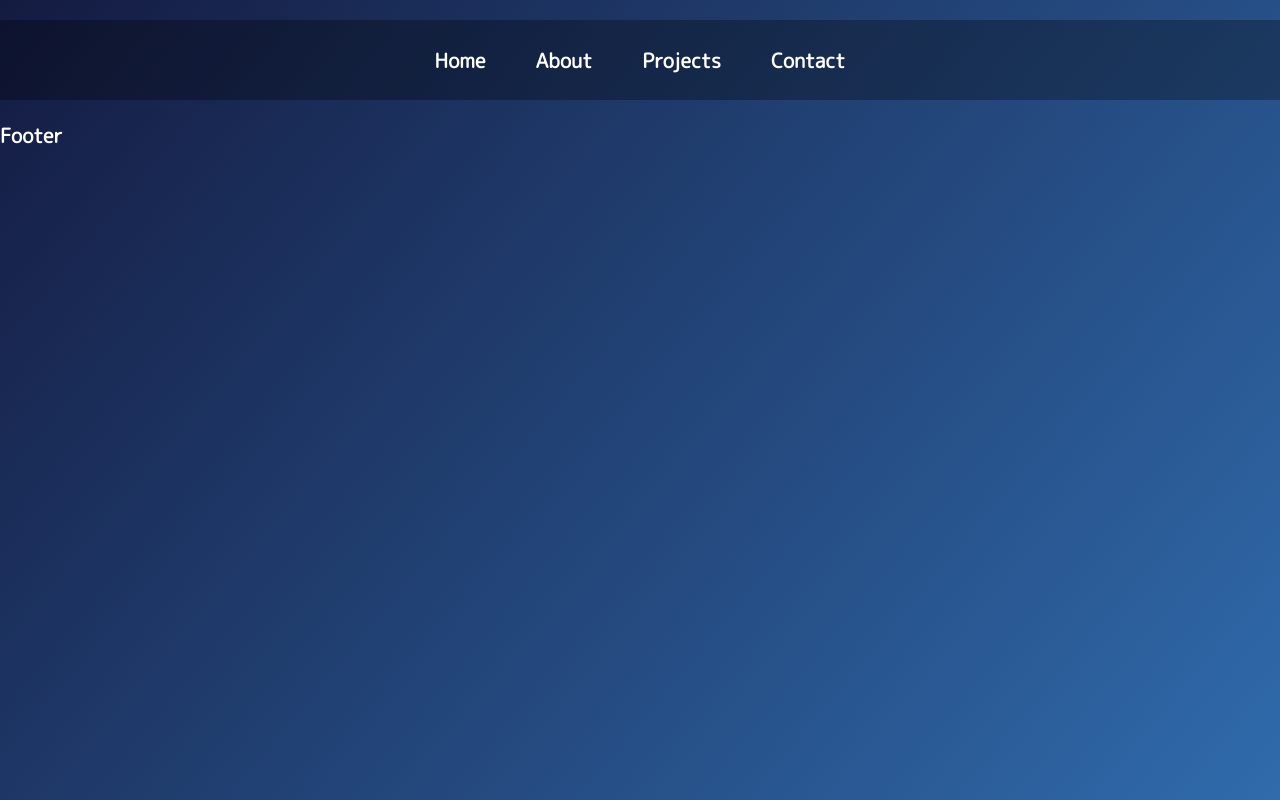
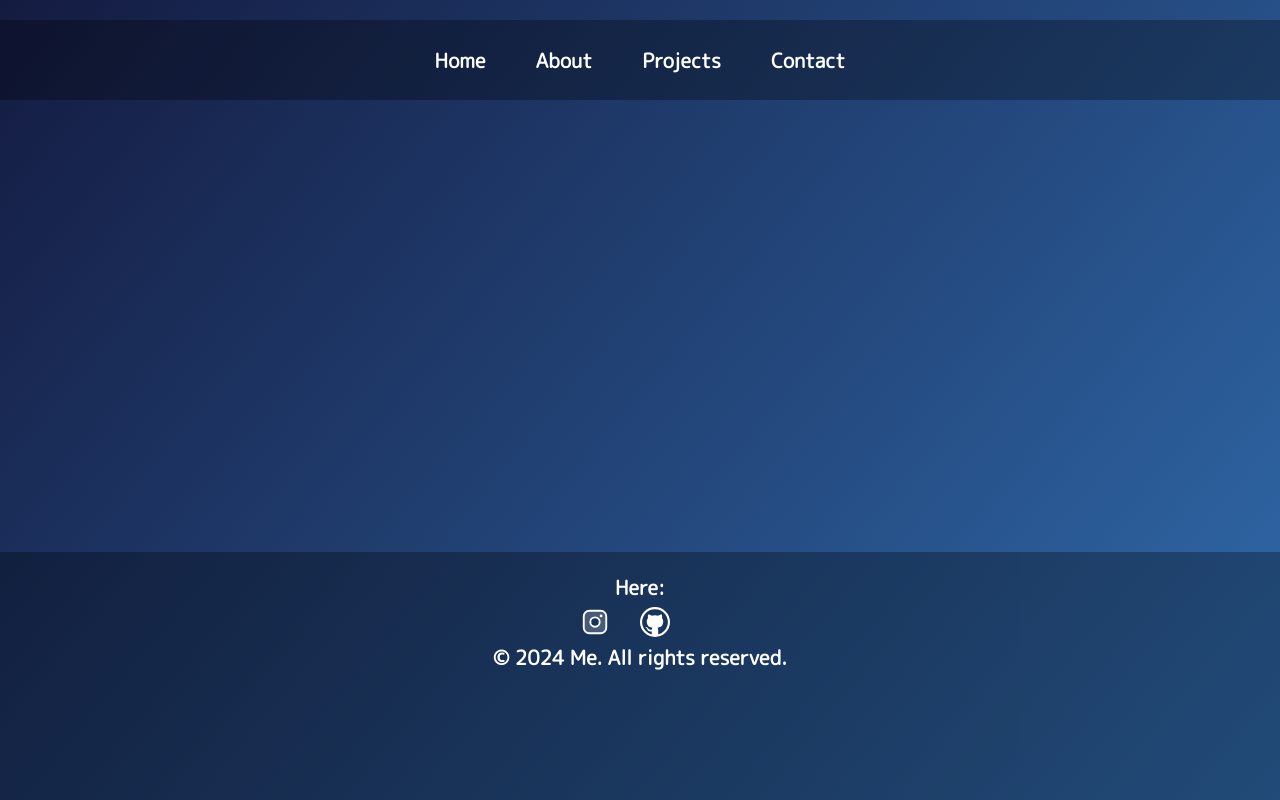
Before and after one commit to devzeld/zeld, a Next.js app: page /about in a window 1280 px wide. Built offline with nearby package versions, Linux system fonts and the light colour scheme.

Commit message:
Aggiunto il componente Footer con icone social e aggiornato lo stile; aggiunta dipendenza react-icons

```diff
--- a/app/globals.css
+++ b/app/globals.css
@@ -33,15 +33,56 @@ Header{
   background: rgba(0, 0, 0, 0.3)
 }
 
+Footer{
+  width: 100%;
+  height: 20ch;
+
+  position: fixed;
+  bottom: 0;
+  display: block;
+
+
+  background: rgba(0, 0, 0, 0.3)
+}
+
+Footer{
+  padding: 20px 0;
+}
+
+Footer *:not(Footer){
+  display: flex;
+  align-items: center;
+  justify-content: center;
+}
+
+
 ul{
   display: flex;
 }
 
 li{
-  border-radius: 10px;
   margin: 5px;
   padding: 20px;
   transition: 500ms cubic-bezier(0,2.1,1,-0.68);
   cursor: pointer;
   height: 100%;
 }
+
+.social{
+  display: block;
+  padding: 0;
+}
+
+.social ul{
+  display: flex;
+  align-items: center;
+  justify-content: center;
+}
+
+.social ul li{
+  padding: 0 10px;
+}
+
+.rights{
+  bottom: 0;
+}
--- a/components/footer.tsx
+++ b/components/footer.tsx
@@ -1,9 +1,31 @@
-import React from 'react';
+import React from "react";
+import Link from "next/link";
+
+import { PiInstagramLogoDuotone } from "react-icons/pi";
+import { VscGithub } from "react-icons/vsc";
 
 export default function Footer() {
-    return (
-        <footer>
-            Footer
-        </footer>
-    );
-};
+  return (
+    <footer>
+      <div className="social">
+        <p>Here: </p>
+        <ul>
+          <li>
+            <Link href={""}>
+              <PiInstagramLogoDuotone size={"30px"} />
+            </Link>
+          </li>
+          <li>
+            <Link href={""}>
+              <VscGithub size={"30px"} />
+            </Link>
+          </li>
+          <li>
+            <Link href={""}></Link>
+          </li>
+        </ul>
+      </div>
+      <p className="rights">&copy; {new Date().getFullYear()} Me. All rights reserved.</p>
+    </footer>
+  );
+}
--- a/package.json
+++ b/package.json
@@ -9,7 +9,8 @@
     "next": "15.1.7",
     "next-themes": "^0.4.4",
     "react": "^19.0.0",
-    "react-dom": "^19.0.0"
+    "react-dom": "^19.0.0",
+    "react-icons": "^5.4.0"
   },
   "devDependencies": {
     "@types/node": "^20",
```
Also changed, not shown: 1 other file (tests, documents, lock files or other folders).
